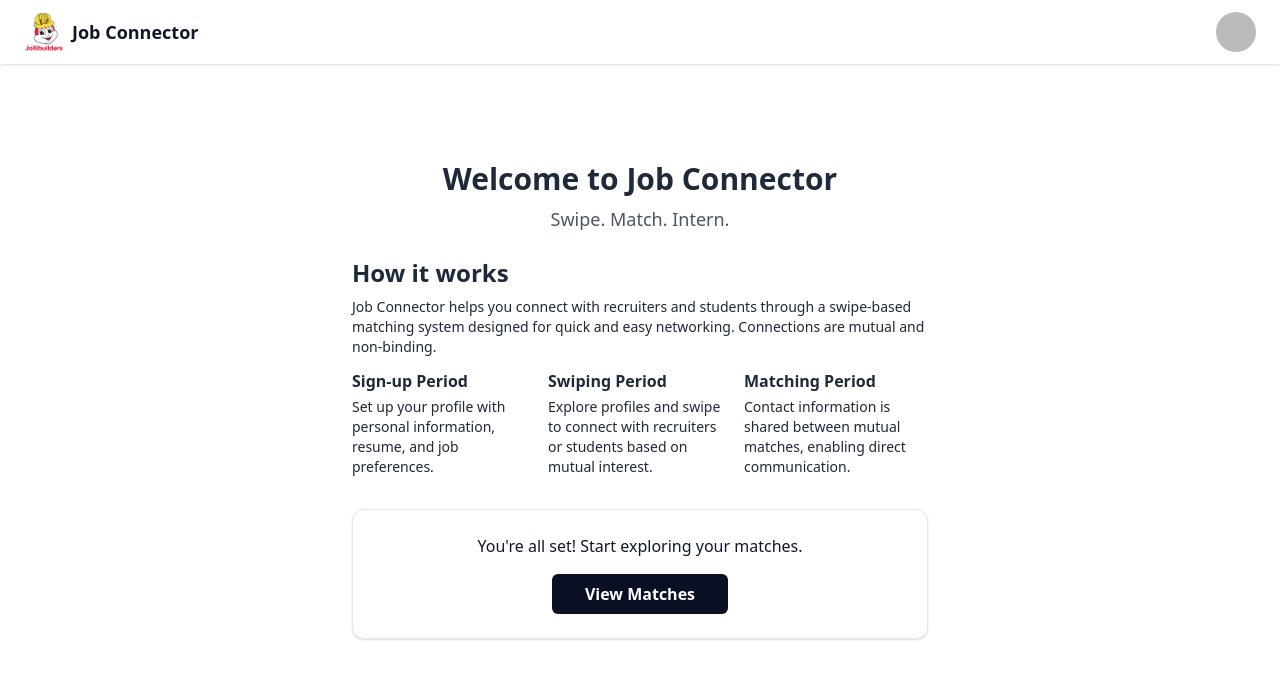
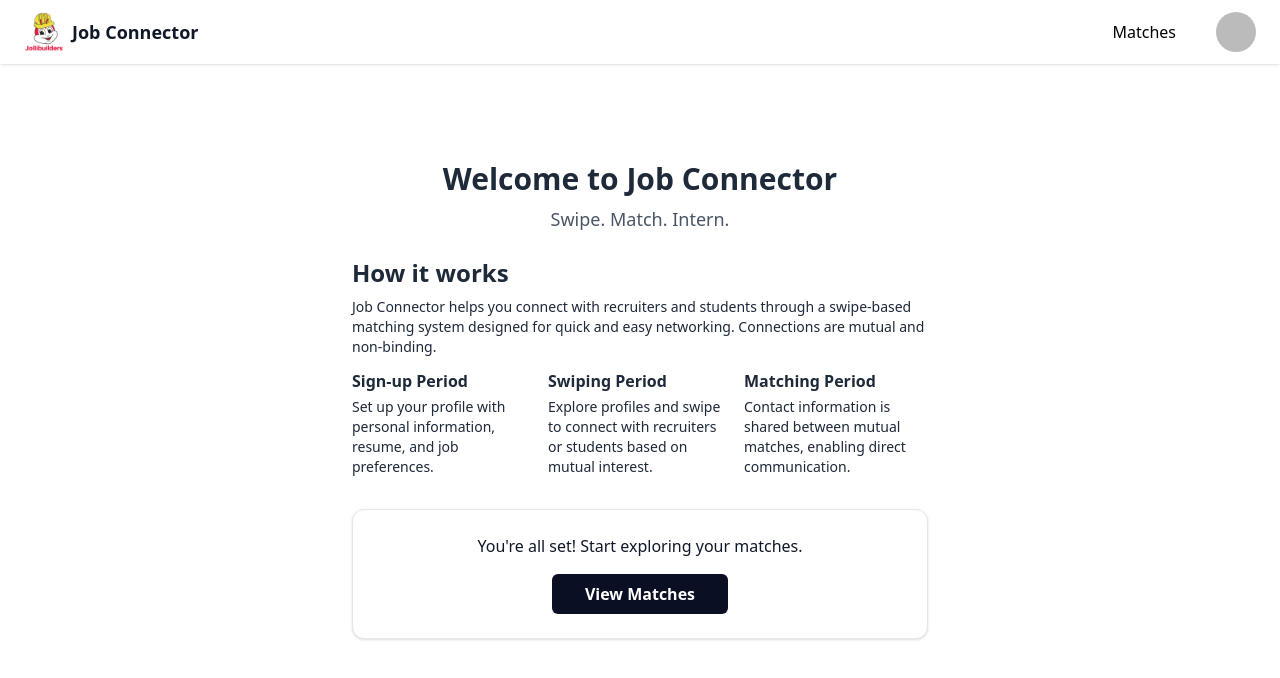
Before and after one commit to Jollibuilders/FIP_Project, a React (Vite) app in the folder frontend/: page /home in a window 1280 px wide. Shown: the top 678 px of the page. Built offline with nearby package versions, Linux system fonts and the light colour scheme; no server answers; sample sign-in values are in the browser's storage.

Commit message:
Added matches button to navbar and created matches page

```diff
--- a/frontend/src/App.jsx
+++ b/frontend/src/App.jsx
@@ -56,6 +56,14 @@ function App() {
           }
         />
         <Route
+          path="/matches"
+          element={
+            <ProtectedRoute>
+              <Match />
+            </ProtectedRoute>
+          }
+        />
+        <Route
           path="/profile-setup"
           element={
             <ProtectedRoute>
--- a/frontend/src/components/NavigationBar.jsx
+++ b/frontend/src/components/NavigationBar.jsx
@@ -45,6 +45,10 @@ const NavigationBar = () => {
             Job Connector
           </h1>
         </Link>
+        <div className="flex flex-row items-center space-x-10">
+          <Link to="/matches">
+            Matches
+          </Link>
           {/* profile to click on to cause drop down */}
           <div className="relative" ref={dropdownRef}>
             <img
@@ -84,6 +88,8 @@ const NavigationBar = () => {
           )}
           </div>
         </div>
+
+      </div>
     </nav>
   );
 };
--- /dev/null
+++ b/frontend/src/pages/Matches.jsx
@@ -0,0 +1,5 @@
+const Matches = () => {
+
+};
+
+export default Matches;
```
Lines whose indentation alone changed are shown as unchanged.
